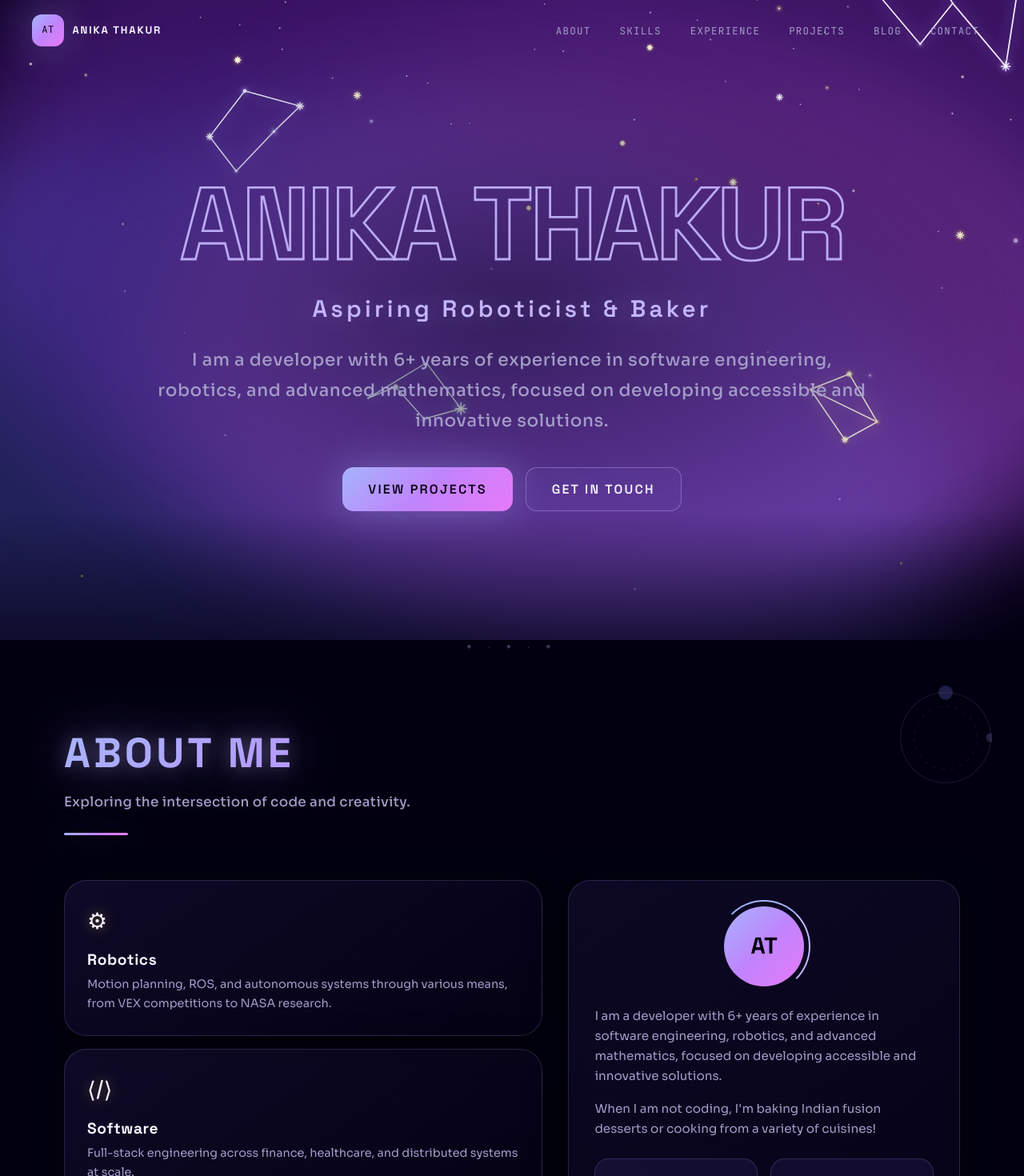
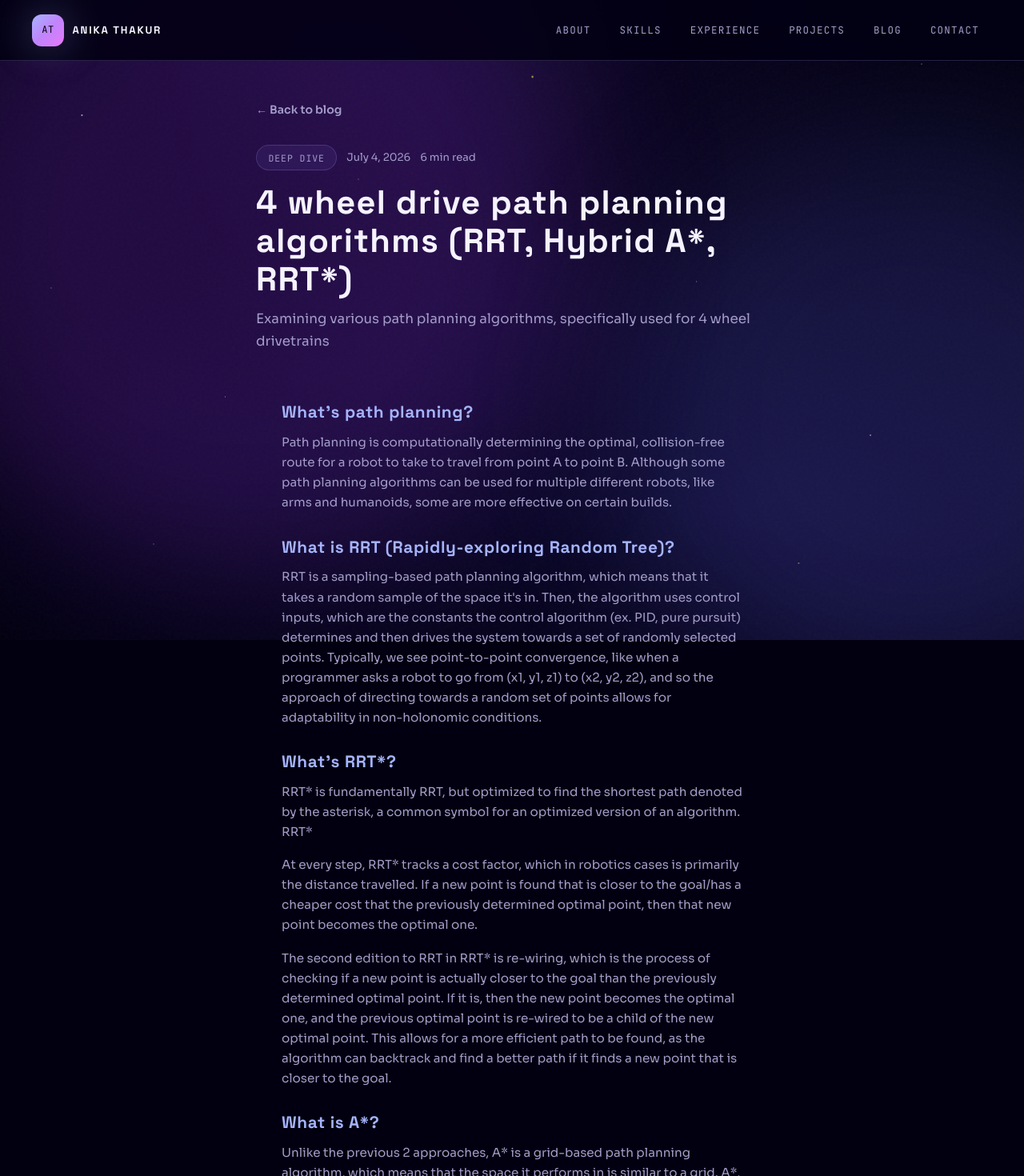
Before and after one commit to anikat2/anikaportfolio, a React (Vite) app: page /blog/4wd_path_planning in a window 1280 px wide. Before the commit this address led to /. Shown: the top 1470 px of the page at 80% size. Built offline with nearby package versions, Linux system fonts and the light colour scheme.

Commit message:
path planning 4wd blog entry added

```diff
--- a/src/data/content.ts
+++ b/src/data/content.ts
@@ -320,7 +320,7 @@ export const blogPosts: BlogPost[] = [
       },
       {
         type: 'paragraph',
-        text:  'Gradient boosting, and by extension XGBoost, has been used to speed up numerical pricing for complex derivatives. It can also be used to calculate expected returns more accurately.',
+        text:  'Gradient boosting, and by extension XGBoost, has been used to speed up numerical pricing for complex derivatives. It can also be used to calculate expected returns more accurately.'
       },
       {
         type: 'heading',
@@ -340,6 +340,78 @@ export const blogPosts: BlogPost[] = [
       },
     ],
   },
+  {
+
+    slug: '4wd_path_planning',
+    date: 'July 4, 2026',
+    title: '4 wheel drive path planning algorithms (RRT, Hybrid A*, RRT*)',
+    excerpt: 'Examining various path planning algorithms, specifically used for 4 wheel drivetrains',
+    readTime: '6 min',
+    tag: 'Deep Dive',
+    format: 'article',
+    content: [
+      {
+        type: 'heading',
+        text: 'What\'s path planning?',
+      },
+      {
+        type: 'paragraph',
+        text: 'Path planning is computationally determining the optimal, collision-free route for a robot to take to travel from point A to point B. Although some path planning algorithms can be used for multiple different robots, like arms and humanoids, some are more effective on certain builds.'
+      },
+      {
+        type: 'heading',
+        text: 'What is RRT (Rapidly-exploring Random Tree)?',
+      },
+      {
+        type: 'paragraph',
+        text: 'RRT is a sampling-based path planning algorithm, which means that it takes a random sample of the space it\'s in. Then, the algorithm uses control inputs, which are the constants the control algorithm (ex. PID, pure pursuit) determines and then drives the system towards a set of randomly selected points. Typically, we see point-to-point convergence, like when a programmer asks a robot to go from (x1, y1, z1) to (x2, y2, z2), and so the approach of directing towards a random set of points allows for adaptability in non-holonomic conditions.',
+      },
+      {
+        type: 'heading',
+        text: 'What\'s RRT*?'
+      },
+      {
+        type: 'paragraph',
+        text: 'RRT* is fundamentally RRT, but optimized to find the shortest path denoted by the asterisk, a common symbol for an optimized version of an algorithm. RRT*',
+      },
+      {
+        type: 'paragraph',
+        text: 'At every step, RRT* tracks a cost factor, which in robotics cases is primarily the distance travelled. If a new point is found that is closer to the goal/has a cheaper cost that the previously determined optimal point, then that new point becomes the optimal one.'
+      },
+      {
+        type: 'paragraph',
+        text: 'The second edition to RRT in RRT* is re-wiring, which is the process of checking if a new point is actually closer to the goal than the previously determined optimal point. If it is, then the new point becomes the optimal one, and the previous optimal point is re-wired to be a child of the new optimal point. This allows for a more efficient path to be found, as the algorithm can backtrack and find a better path if it finds a new point that is closer to the goal.',
+      },
+      {
+        type: 'heading',
+        text: 'What is A*?'
+      },
+      {
+        type: 'paragraph',
+        text: 'Unlike the previous 2 approaches, A* is a grid-based path planning algorithm, which means that the space it performs in is similar to a grid. A*, like RRT*, has a cost factor, which is the distance travelled, and a heuristic, which is an estimate of the distance from the current point to the goal. A* uses these two factors to determine the optimal path to take, and it does this by expanding the node with the lowest cost + heuristic value. This allows A* to find the optimal path in a more efficient manner than RRT and RRT*, as it can backtrack and find a better path if it finds a new point that is closer to the goal. However, it falls short in non-holonomic conditions, as it does not take into account the constraints of the robot, and so it may find a path that is not feasible for the robot to follow.',
+      },
+      {
+        type: 'heading',
+        text: 'Conclusion'
+      },
+      {
+        type: 'paragraph',
+        text: 'In conclusion, RRT and RRT* are sampling-based path planning algorithms that are more adaptable to non-holonomic conditions, while A* is a grid-based path planning algorithm that is more efficient in finding the optimal path in holonomic conditions. However, A* falls short in non-holonomic conditions, as it does not take into account the constraints of the robot. Therefore, for 4 wheel drive robots, RRT and RRT* are more suitable for path planning in non-straightforward environments, while A* is more suitable for path planning in straightforward environments. However, it is important to note that the choice of path planning algorithm ultimately depends on the specific requirements and constraints of the robot and the environment it operates in.',
+      },
+      {
+        type: 'heading',
+        text: 'Sources'
+      },
+      {
+        type: 'paragraph',
+        text: '"Rapidly-Exploring Random Trees: A New Tool for Path Planning", Steven M. LaValle, 1998'
+      },
+      {
+        type: 'paragraph',
+        text: 'Chin, Tim. “Robotic Path Planning: RRT and RRT*.” Medium, 26 Feb. 2019, theclassytim.medium.com/robotic-path-planning-rrt-and-rrt-212319121378.'
+      }
+    ],
+  },
 ]
 
 export function getBlogPostBySlug(slug: string): BlogPost | undefined {
```
Also changed, not shown: 2 other files (tests, documents, lock files or other folders).
